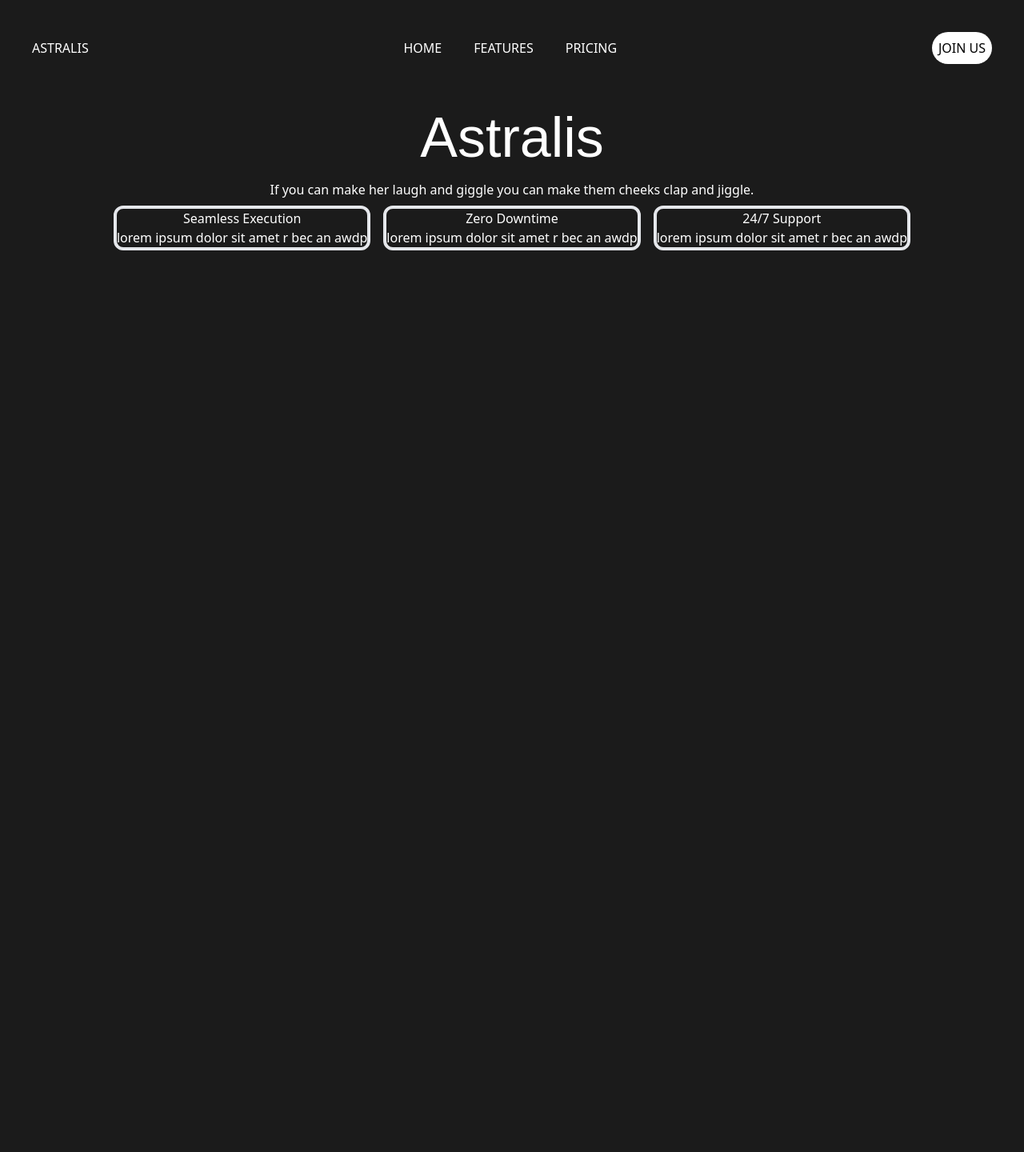
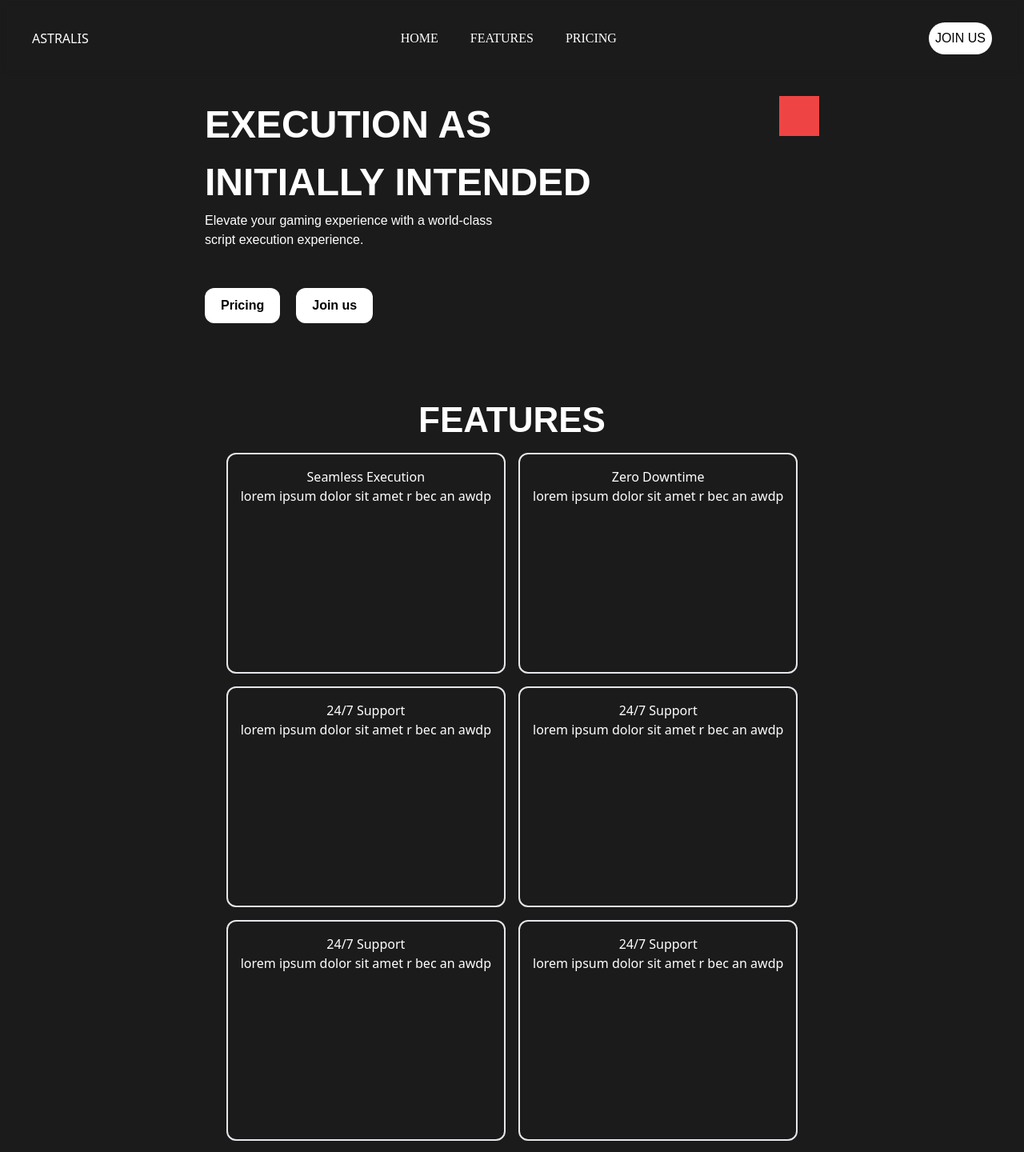
Before and after one commit to yarbio/astralcctesting, a React (Vite) app: page / in a window 1280 px wide. Shown: the top 1440 px of the page at 80% size. Before the commit the page ends 800 px from the top, so only its background shows below. Built offline with nearby package versions, Linux system fonts and the light colour scheme.

Commit message:
Pre-release (there are some things to finish working on, such as the pricing section.)

```diff
--- a/src/App.tsx
+++ b/src/App.tsx
@@ -2,11 +2,13 @@ import './App.css'
 
 function FeatureCard(props: { title: string, description: string }) {
   return (
-    <div className='border-4 m-2 rounded-xl'>
+    <div className='border-[2px] m-2 rounded-xl'>
+      <div className='bg-transparent m-4 max-h-60 h-60'>
       <div className='bg-transparent'>
         <h3 className='bg-transparent text-center'>{props.title}</h3>
       </div>
       <p className='text-center bg-transparent'>{props.description}</p>
+      </div>
     </div>
   )
 }
@@ -14,28 +16,52 @@ function FeatureCard(props: { title: string, description: string }) {
 function App() {
   return (
     <>
-      <div className='flex justify-between m-10 backdrop-blur-xl'>
-        <div className='flex items-center'><h1 className='select-none text-center'>ASTRALIS</h1></div>
-        <div className='flex space-x-10 items-center'>
-          <a>HOME</a>
-          <a>FEATURES</a>
-          <a>PRICING</a>
+      <div className='fixed bg-white/0 backdrop-blur-sm max-w-[100%] left-0 right-0 flex justify-between py-7 px-10'>
+        <div className='flex bg-transparent items-center'><h1 className='bg-transparent select-none text-center'>ASTRALIS</h1></div>
+        <div className='flex bg-transparent space-x-10 items-center'>
+          <a className='bg-transparent'>HOME</a>
+          <a className='bg-transparent'>FEATURES</a>
+          <a className='bg-transparent'>PRICING</a>
         </div>
-        <div><button className='bg-white text-black p-2 rounded-3xl'>JOIN US</button></div>
+        <div><button className='bg-white text-black p-2 rounded-3xl font-sg'>JOIN US</button></div>
       </div>
 
-      <div className='flex w-screen justify-center'>
-        <div className='max-w-5xl'>
+      <div className='flex max-w-[100%] w-[100vw] h-[70%] justify-center'>
+        <div className='mt-[15vh] w-[60%]'>
           <div>
-            <h1 className='text-[70px] font-sg text-center'>Astralis</h1>
-            <h3 className='text-center'>If you can make her laugh and giggle you can make them cheeks clap and jiggle.</h3>
+            <div className='flex justify-between'>
+              <div>
+                <h1 className='text-[6vh] font-sg text-left font-bold flex'>EXECUTION AS <br></br>INITIALLY INTENDED</h1>
+                <p className='font-sg'>Elevate your gaming experience with a world-class<br></br>script execution experience.</p>
+                <div className='flex mt-10'>
+                  <button className='bg-white my-2 py-2.5 mr-5 text-center transition duration-150 hover:translate-y-1 ease-in-out hover:shadow-2xl hover:shadow-gray-400 px-5 font-semibold text-black p-2 rounded-xl font-sg'>Pricing</button>
+                  <a target='_BLANK' href='https://discord.gg/GGnjTSxMh2' className='bg-white my-2 transition duration-150 hover:translate-y-1 ease-in-out hover:shadow-2xl hover:shadow-gray-400 py-2.5 text-center px-5 font-semibold text-black p-2 rounded-xl font-sg'>Join us</a>
+                </div>
+              </div>
+              <div className='bg-red-500 w-[50px] h-[50px]'></div>
+            </div>
           </div>
+          <div id='features' className='mt-20'>
+            <h1 className='text-center text-[5.5vh] font-sg uppercase font-bold'>Features</h1>
+            <div className='flex flex-wrap justify-center overflow-hidden'>
+              <FeatureCard title='Seamless Execution' description='lorem ipsum dolor sit amet r bec an awdp' />
+              <FeatureCard title='Zero Downtime' description='lorem ipsum dolor sit amet r bec an awdp' />
+              <FeatureCard title='24/7 Support' description='lorem ipsum dolor sit amet r bec an awdp' />
+              <FeatureCard title='24/7 Support' description='lorem ipsum dolor sit amet r bec an awdp' />
+              <FeatureCard title='24/7 Support' description='lorem ipsum dolor sit amet r bec an awdp' />
 
-          <div className='flex'>
-            <FeatureCard title='Seamless Execution' description='lorem ipsum dolor sit amet r bec an awdp' />
-            <FeatureCard title='Zero Downtime' description='lorem ipsum dolor sit amet r bec an awdp' />
-            <FeatureCard title='24/7 Support' description='lorem ipsum dolor sit amet r bec an awdp' />
+              <FeatureCard title='24/7 Support' description='lorem ipsum dolor sit amet r bec an awdp' />
+              <FeatureCard title='24/7 Support' description='lorem ipsum dolor sit amet r bec an awdp' />
+              <FeatureCard title='24/7 Support' description='lorem ipsum dolor sit amet r bec an awdp' />
+              <FeatureCard title='24/7 Support' description='lorem ipsum dolor sit amet r bec an awdp' />
+            </div>
           </div>
+        </div>
+      </div>
+
+      <div className='flex max-w-[100%] pb-[12vh] mt-[5vh] justify-center bg-[#222222]'>
+        <div className='w-[70%]'>
+
         </div>
       </div>
     </>
--- a/src/index.css
+++ b/src/index.css
@@ -1,4 +1,9 @@
 * {
   color: rgb(255, 255, 255);
   background: rgb(27, 27, 27);
+  scroll-behavior: smooth;
 }
+
+a {
+  font-family: 'Space Grotesk';
+}
--- a/src/main.tsx
+++ b/src/main.tsx
@@ -2,6 +2,8 @@ import { StrictMode } from 'react'
 import { createRoot } from 'react-dom/client'
 import App from './App.tsx'
 import './index.css'
+
+console.log("Hey babe!")
 
 createRoot(document.getElementById('root')!).render(
   <StrictMode>
```
